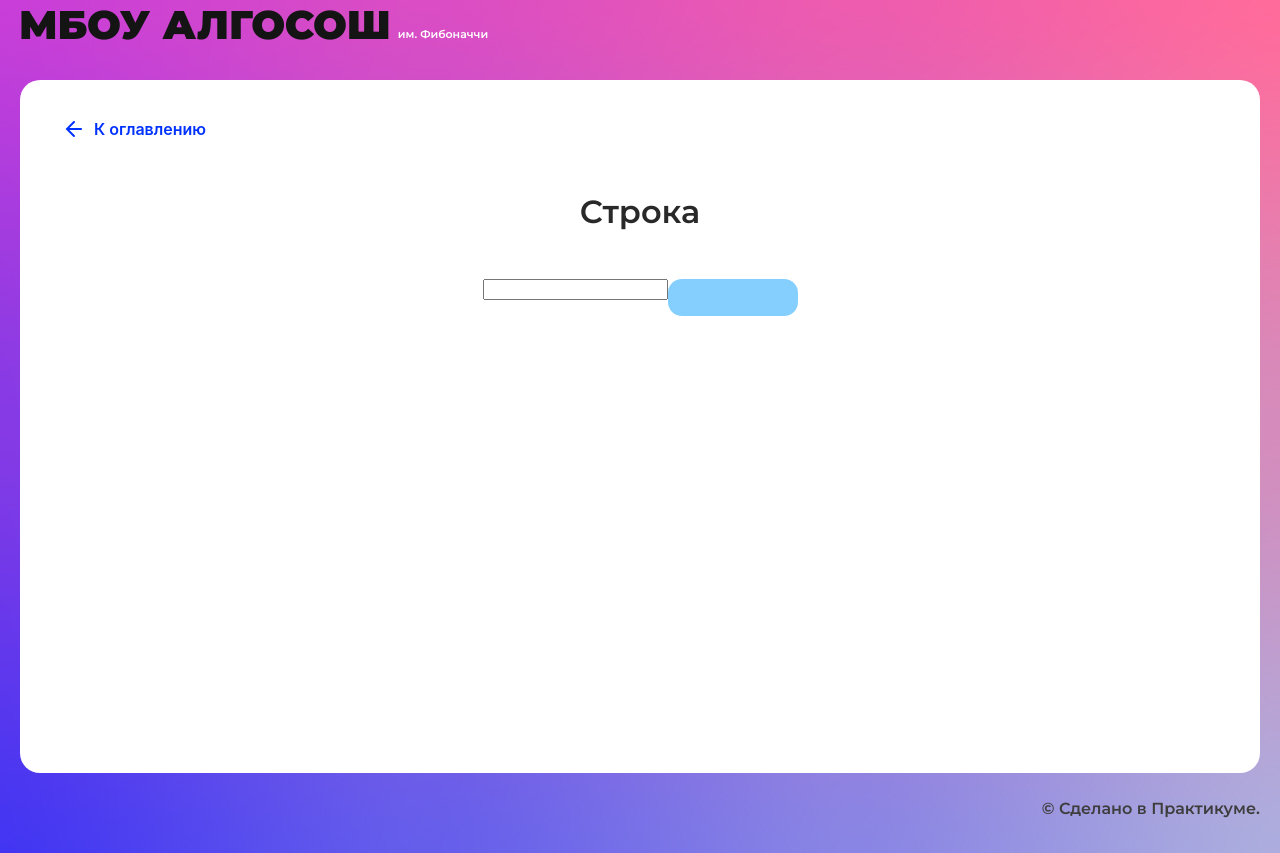
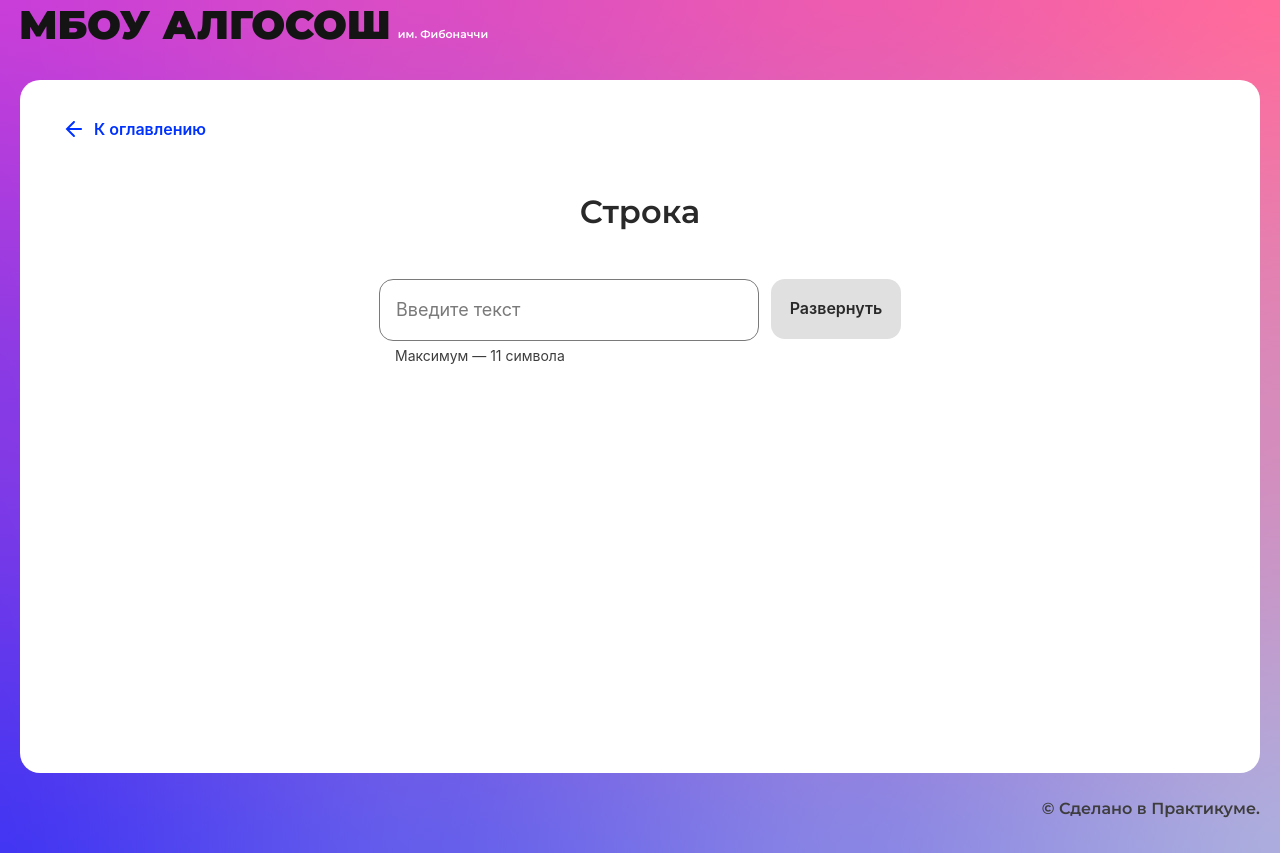
Before and after one commit to way-samurai/algososh, a React (Create React App) app: page /recursion in a window 1280 px wide. Built offline with nearby package versions, Linux system fonts and the light colour scheme.

Commit message:
feat/string algoritm

```diff
--- a/src/components/string/string.tsx
+++ b/src/components/string/string.tsx
@@ -1,26 +1,80 @@
-import React from "react";
+import React, { FormEvent, useState } from "react";
 import styles from "./string.module.css";
 import { SolutionLayout } from "../ui/solution-layout/solution-layout";
 import { Button } from "../ui/button/button";
 import { Circle } from "../ui/circle/circle";
+import { Input } from "../ui/input/input";
+import { MAXLENGTH, stateCircle, swap } from "./utils";
+import { DELAY_IN_MS } from "../../constants/delays";
+import { pause } from "../../utils";
 
 export const StringComponent: React.FC = () => {
+  const [inputValue, setInputValue] = useState<string>("");
+  const [isLoader, setIsLoader] = useState<boolean>(false);
+  const [reverseArray, setReverseArray] = useState<string[]>([]);
+  const [currentIndex, setCurrentIndex] = useState<number>(0);
+
+  const reverseString = async (string: string) => {
+    const arrayOfLetters = string.split("");
+    const end = arrayOfLetters.length;
+
+    setCurrentIndex(0);
+    setIsLoader(true);
+    setReverseArray([...arrayOfLetters]);
+    await pause(DELAY_IN_MS);
+
+    for (let i = 0; i < Math.floor(end / 2); i++) {
+      swap(arrayOfLetters, i, end - 1);
+      setCurrentIndex((i) => i + 1);
+      setReverseArray([...arrayOfLetters]);
+      await pause(DELAY_IN_MS);
+    }
+    setCurrentIndex((i) => i + 1);
+    setIsLoader(false);
+  };
+
+  const onChange = (e: FormEvent<HTMLInputElement>): void => {
+    const string = e.currentTarget.value;
+    setInputValue(string);
+  };
+
+  const onClickRevers = (
+    e: FormEvent<HTMLFormElement> | FormEvent<HTMLButtonElement>
+  ): void => {
+    e.preventDefault();
+    reverseString(inputValue);
+    setInputValue("");
+  };
+
   return (
     <SolutionLayout title="Строка">
-      <form className={styles.form} >
-        <input />
-        <Button />
+      <form className={styles.form}>
+        <Input
+          onChange={onChange}
+          disabled={isLoader}
+          isLimitText={true}
+          maxLength={MAXLENGTH}
+          value={inputValue}
+          extraClass="mr-6"
+        />
+        <Button
+          onClick={onClickRevers}
+          disabled={!inputValue}
+          isLoader={isLoader}
+          text="Развернуть"
+        />
       </form>
       <ul className={styles.list}>
-        {/* {reversArray.map((letter: string, index: number) => {
+        {reverseArray.map((letter: string, index: number) => {
           return (
             <Circle
               key={index}
               letter={letter}
               index={index + 1}
-              // state={stateCircle(currentIndex, index, reversArray)}
-            />)
-        })} */}
+              state={stateCircle(currentIndex, index, reverseArray)}
+            />
+          );
+        })}
       </ul>
     </SolutionLayout>
   );
--- /dev/null
+++ b/src/components/string/utils.ts
@@ -0,0 +1,29 @@
+import { ElementStates } from "../../types/element-states";
+
+export const MAXLENGTH = 11;
+
+export const swap = (
+  arr: string[],
+  firstIndex: number,
+  secondIndex: number
+): void => {
+  [arr[firstIndex], arr[secondIndex - firstIndex]] = [
+    arr[secondIndex - firstIndex],
+    arr[firstIndex],
+  ];
+};
+
+export const stateCircle = (
+  index: number,
+  currentIndex: number,
+  arr: Array<string | number>
+) => {
+  let arrLength = arr.length - 1;
+  if (currentIndex < index || currentIndex > arrLength - index) {
+    return ElementStates.Modified;
+  }
+  if (currentIndex === index || currentIndex === arrLength - index) {
+    return ElementStates.Changing;
+  }
+  return ElementStates.Default;
+};
--- /dev/null
+++ b/src/utils/index.ts
@@ -0,0 +1,5 @@
+export const pause = (delay: number) => {
+  return new Promise<void>((resolve) => {
+    setTimeout(resolve, delay)
+  })
+}
```
